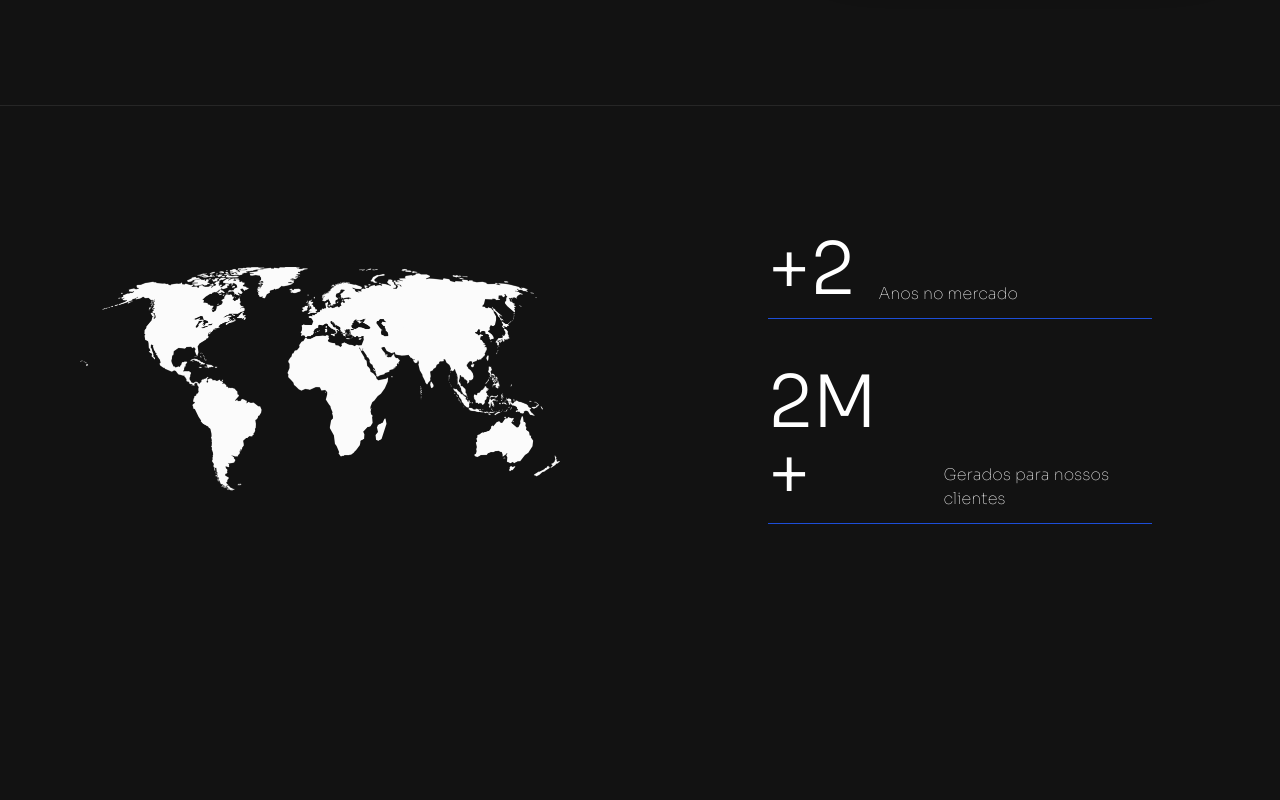
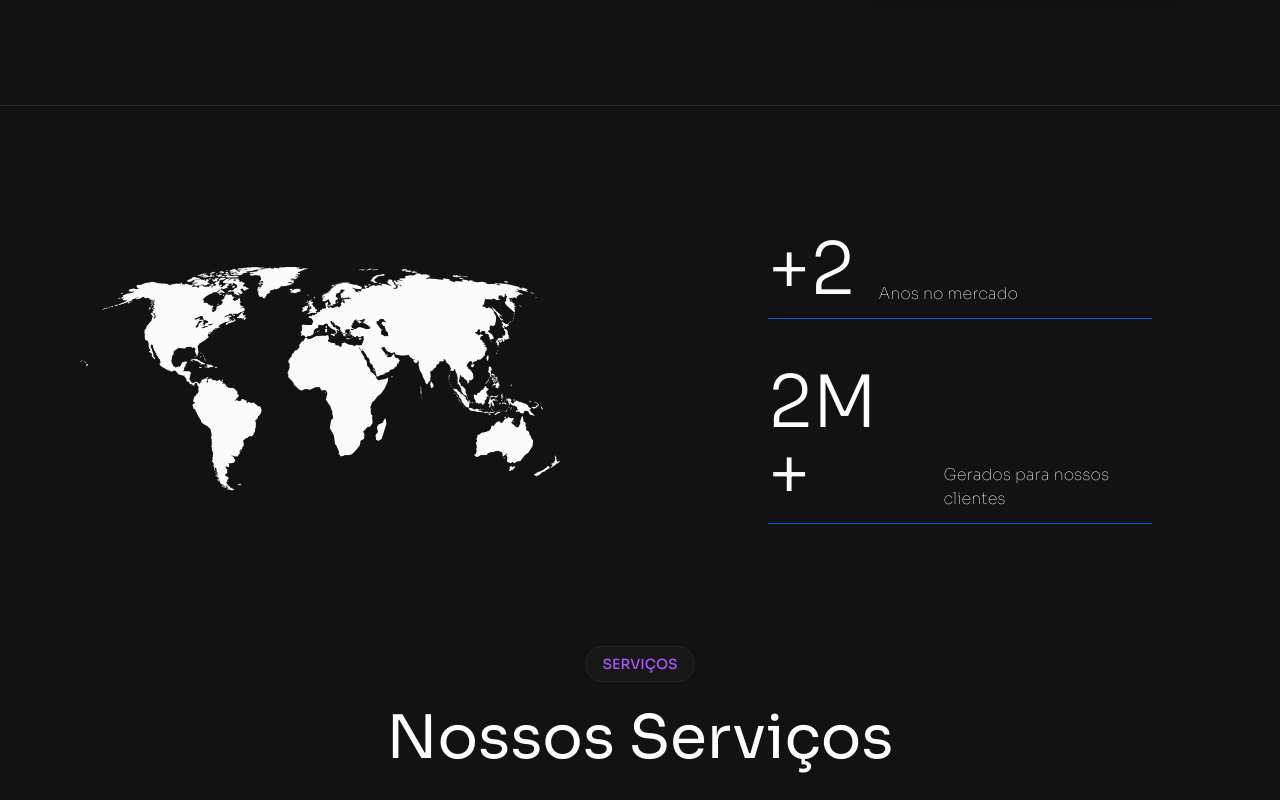
Before and after one commit to rafaelrch/landingPageV2, a React (Vite) app: page / in a window 1280 px wide. Shown: the part 1250-2050 px from the top of the page. Before the commit the page ends 1822 px from the top, so only its background shows below. Built offline with nearby package versions, Linux system fonts and the light colour scheme.

Commit message:
new section

```diff
--- a/src/App.jsx
+++ b/src/App.jsx
@@ -3,6 +3,7 @@ import Navbar from "./components/Navbar";
 import HeroSection from "./components/HeroSection";
 import QuemSomos from "./components/QuemSomos";
 import Infos from "./components/Map";
+import NossosServicos from "./components/NossosServicos";
 
 
 
@@ -15,6 +16,7 @@ const App = () => {
     </div>
     <QuemSomos/>
     <Infos/>
+    <NossosServicos/>
     </>
   )
 }
--- /dev/null
+++ b/src/components/NossosServicos.jsx
@@ -0,0 +1,14 @@
+import {Monitor} from "lucide-react"
+function NossosServicos() {
+  return (
+
+    <div className="mt-20 text-center">
+        <span className="bg-neutral-900 text-purple-500 rounded-full h-6 text-sm font-medium px-4 py-2 uppercase border border-neutral-800/80">
+          Serviços
+        </span>
+        <h2 className="text-3xl sm:text-5xl lg:text-6xl text-center my-8">Nossos Serviços</h2>
+    </div>
+  )
+}
+
+export default NossosServicos
--- a/src/constants/index.jsx
+++ b/src/constants/index.jsx
@@ -25,6 +25,12 @@ export const listInfos = [
   },
 ];
 
+export const servicosOptions = [
+  {
+    title: "Web Design"
+  }
+]
+
 
 export const resourcesLinks = [
   { href: "#", text: "Getting Started" },
```
Also changed, not shown: 1 other file (tests, documents, lock files or other folders).
